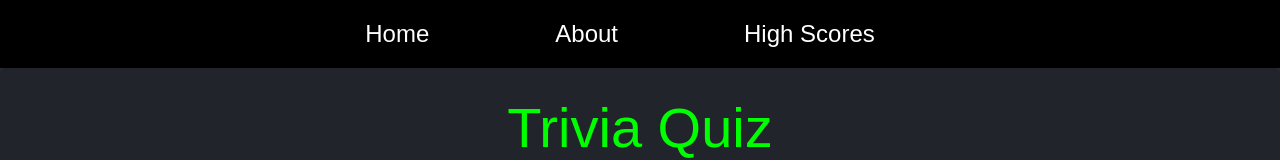
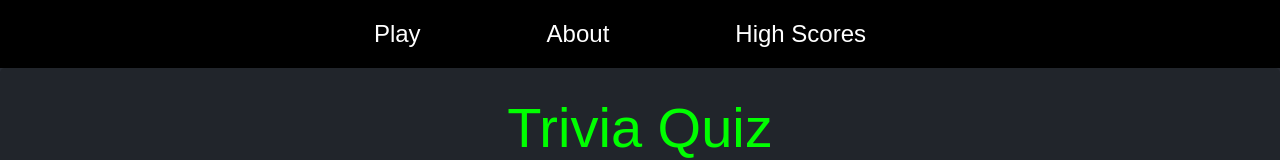
Before and after one commit to WalkingZ3d/trivia-frontend, a React app: page / in a window 1280 px wide. Shown: the top 160 px of the page. Built offline with nearby package versions, Linux system fonts and the light colour scheme.

Commit message:
header update

```diff
--- a/src/layouts/Header/index.js
+++ b/src/layouts/Header/index.js
@@ -13,7 +13,7 @@ const Header = () => {
                     <div className="collapse navbar-collapse justify-content-center " id="collapsibleNavbar">
                         <ul className="navbar-nav">
                             <li className="nav-item">
-                            <NavLink className="nav-link active" id='navItem' to='/'>Home</NavLink>
+                            <NavLink className="nav-link active" id='navItem' to='/'>Play</NavLink>
                             </li>
                             <li className="nav-item">
                             <NavLink className="nav-link active" id='navItem' to='/about'>About</NavLink>
```
